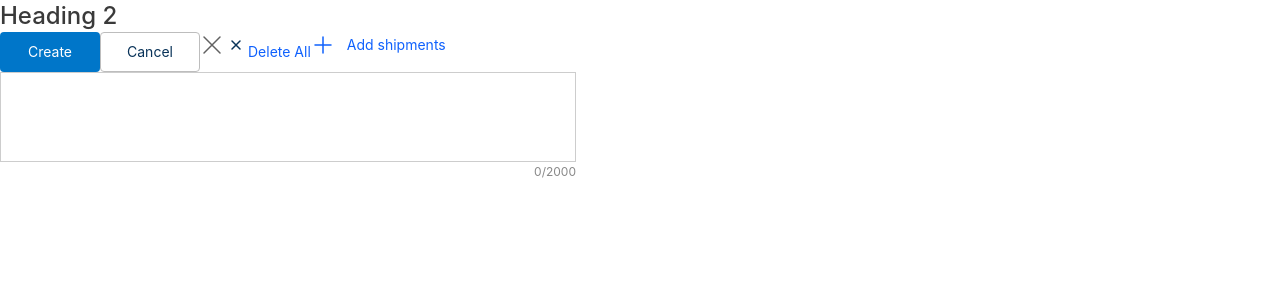
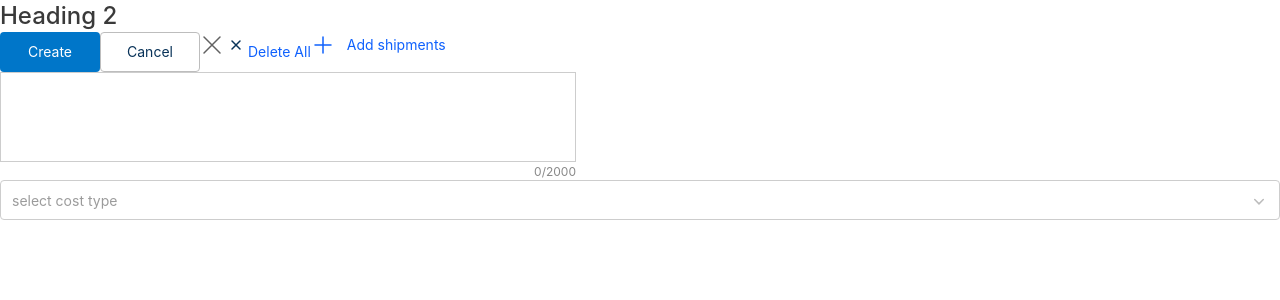
Before and after one commit to LamTranTQL/form-shipment, a React (Create React App) app: page / in a window 1280 px wide. Shown: the top 300 px of the page. Built offline with nearby package versions, Linux system fonts and the light colour scheme.

Commit message:
[select]-create select

```diff
--- a/src/App.tsx
+++ b/src/App.tsx
@@ -10,6 +10,7 @@ import ButtonText from "./components/Button/Button-Text/buttonText.component";
 import ButtonTextAndIcon from "./components/Button/Button-Text-Icon/buttonTextAndIcon.component";
 import iconAdd from "./icon-add.svg";
 import TextArea from "./components/Textarea/textarea.component";
+import Select from "./components/Select/select.component";
 
 function App() {
   return (
@@ -24,6 +25,8 @@ function App() {
       <ButtonText children="Delete All" />
       <ButtonTextAndIcon icon={iconAdd} content="Add shipments" />
       <TextArea children={"asdfadsf"} />
+
+      <Select type={"selected"} />
     </div>
   );
 }
--- /dev/null
+++ b/src/components/Input/Disabled/inputDisabled.component.tsx
@@ -0,0 +1,8 @@
+import { forwardRef } from "react";
+import { InputRef } from "./inputDisabled.interface";
+import { InputContainer } from "./inputDisabled.styled";
+
+const InputDisabled = forwardRef<InputRef>((props: any, ref) => {
+  return <InputContainer ref={ref} disabled />;
+});
+export default InputDisabled;
--- /dev/null
+++ b/src/components/Input/Disabled/inputDisabled.interface.ts
@@ -0,0 +1 @@
+export type InputRef = HTMLInputElement;
--- /dev/null
+++ b/src/components/Input/Disabled/inputDisabled.styled.ts
@@ -0,0 +1,17 @@
+import styled from "styled-components";
+
+export const InputContainer = styled.input`
+  width: 100%;
+  height: 100%;
+  font-style: normal;
+  font-weight: 400;
+  font-size: 14px;
+  line-height: 24px;
+  color: #3a3a3a;
+  border: none;
+  outline: none;
+  ::placeholder {
+    color: #3a3a3a;
+    opacity: 0.5;
+  }
+`;
--- /dev/null
+++ b/src/components/Select/select.component.tsx
@@ -0,0 +1,22 @@
+import { forwardRef, useEffect, useRef } from "react";
+import { SelectProps, SelectRef } from "./select.interface";
+import { Icon, SelectContainer } from "./select.styled";
+import iconDown from "./icon-down.svg";
+import InputDisabled from "../Input/Disabled/inputDisabled.component";
+
+const Select = forwardRef<SelectRef, SelectProps>((props, ref) => {
+  const inputRef = useRef<HTMLInputElement | null>(null);
+  useEffect(() => {
+    if (inputRef.current) {
+      inputRef.current.placeholder = "select cost type";
+    }
+  }, []);
+  return (
+    <SelectContainer ref={ref}>
+      <InputDisabled ref={inputRef} />
+      <Icon src={iconDown} />
+    </SelectContainer>
+  );
+});
+
+export default Select;
--- /dev/null
+++ b/src/components/Select/select.interface.ts
@@ -0,0 +1,5 @@
+export interface SelectProps {
+  type: string;
+}
+
+export type SelectRef = HTMLDivElement;
--- /dev/null
+++ b/src/components/Select/select.styled.ts
@@ -0,0 +1,20 @@
+import styled from "styled-components";
+
+export const SelectContainer = styled.div`
+  width: 100%;
+  height: 40px;
+  border: 1px solid #cdcdcd;
+  border-radius: 4px;
+  padding: 7px 35px 7px 11px;
+  position: relative;
+  background-color: transparent;
+  cursor: pointer;
+`;
+
+export const Icon = styled.img`
+  width: 24px;
+  height: 24px;
+  position: absolute;
+  top: 8px;
+  right: 8px;
+`;
```
Also changed, not shown: src/components/Select/icon-down.svg (added).
